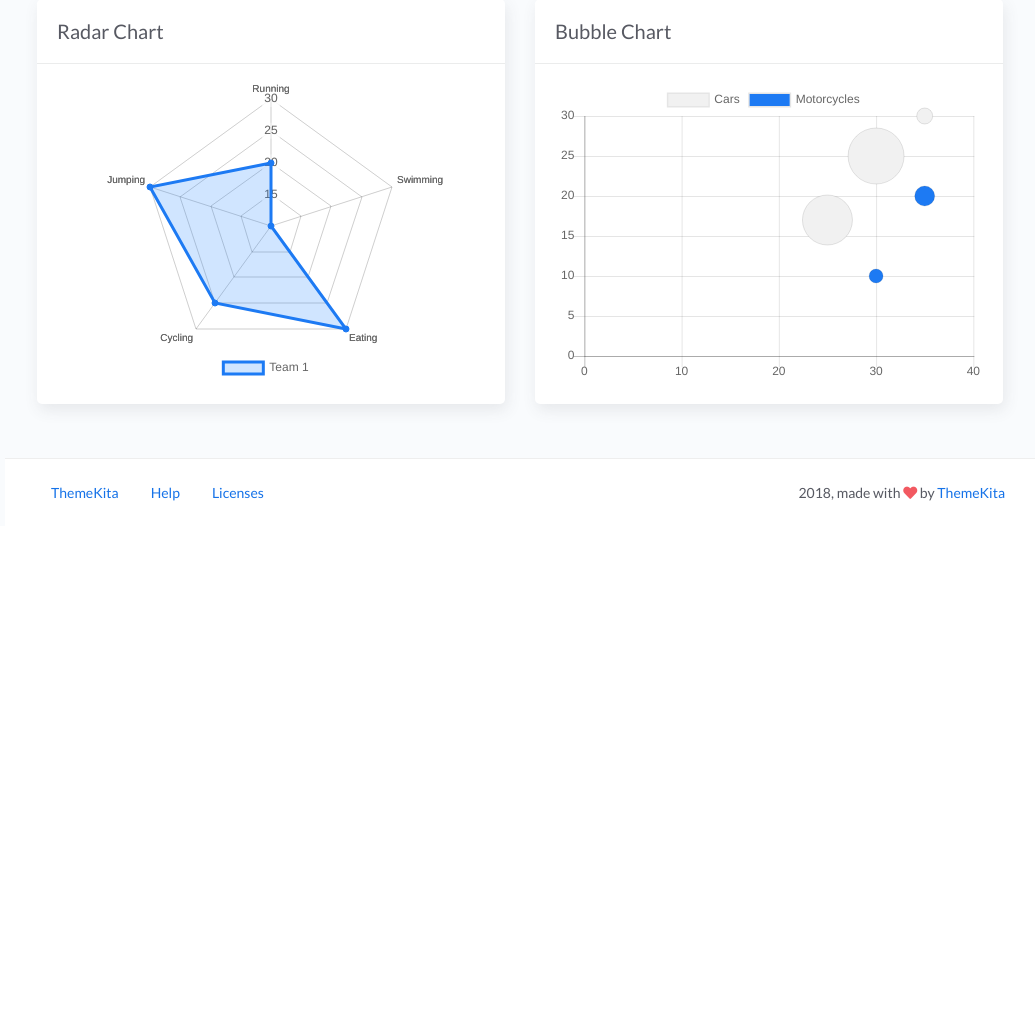
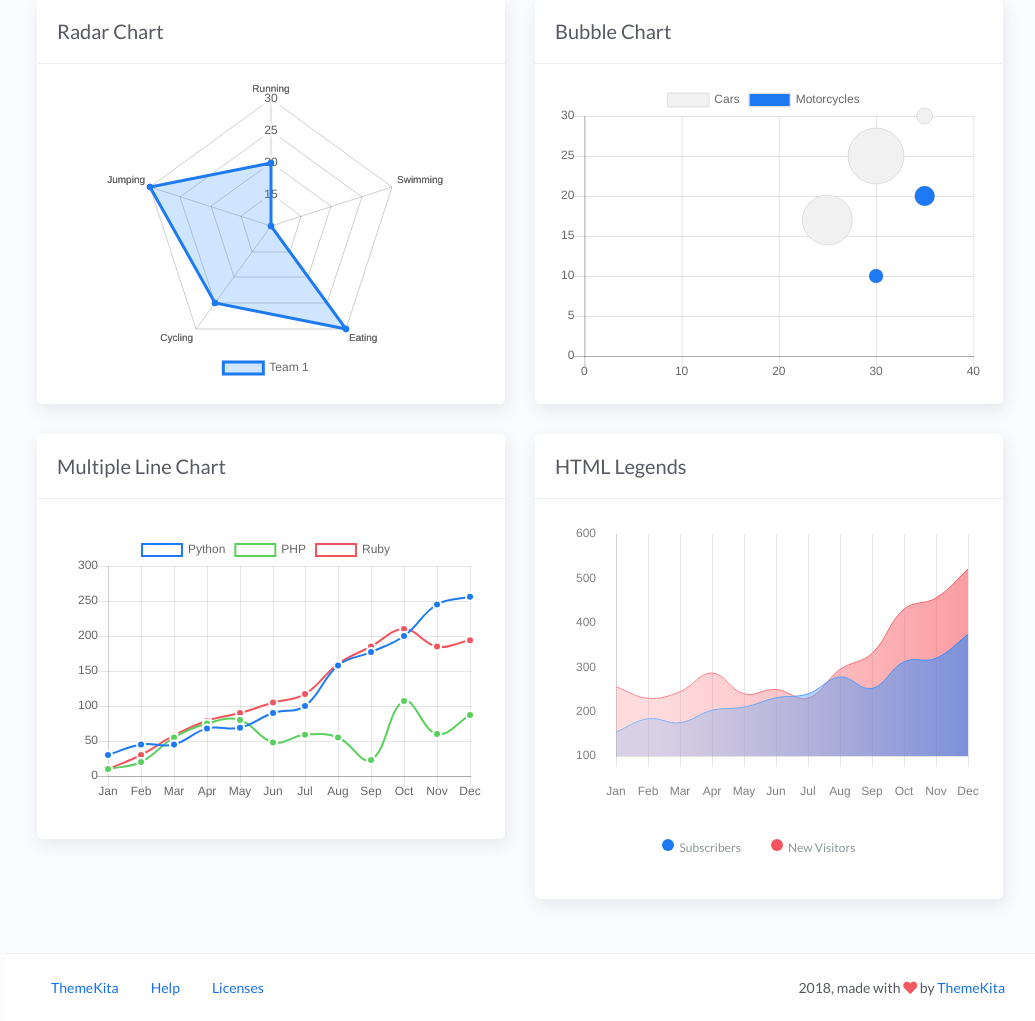
Before and after one commit to pavseh/FireApp, a Django app: page /chart/ in a window 1280 px wide. Shown: the part 1007-2028 px from the top of the page, without its empty margins (245-1280 px from the left). Before the commit the page ends 1508 px from the top, so only its background shows below. Run offline with Django 4.2, Linux system fonts and the light colour scheme; some libraries are stand-ins or nearby versions.

Commit message:
MultiLine

```diff
--- a/projectsite/templates/chart.html
+++ b/projectsite/templates/chart.html
@@ -81,6 +81,35 @@
             <div class="card-body">
                 <div class="chart-container">
                     <canvas id="bubbleChart"></canvas>
+                </div>
+            </div>
+        </div>
+    </div>
+
+    <!-- Multiple Line Chart -->
+    <div class="col-md-6">
+        <div class="card">
+            <div class="card-header">
+                <div class="card-title">Multiple Line Chart</div>
+            </div>
+            <div class="card-body">
+                <div class="chart-container">
+                    <canvas id="multipleLineChart"></canvas>
+                </div>
+            </div>
+        </div>
+    </div>
+
+    <!-- HTML Legends Chart -->
+    <div class="col-md-6">
+        <div class="card">
+            <div class="card-header">
+                <div class="card-title">HTML Legends</div>
+            </div>
+            <div class="card-body">
+                <div class="chart-container">
+                    <canvas id="htmlLegendsChart"></canvas>
+                    <div id="myChartLegend"></div>
                 </div>
             </div>
         </div>
```
